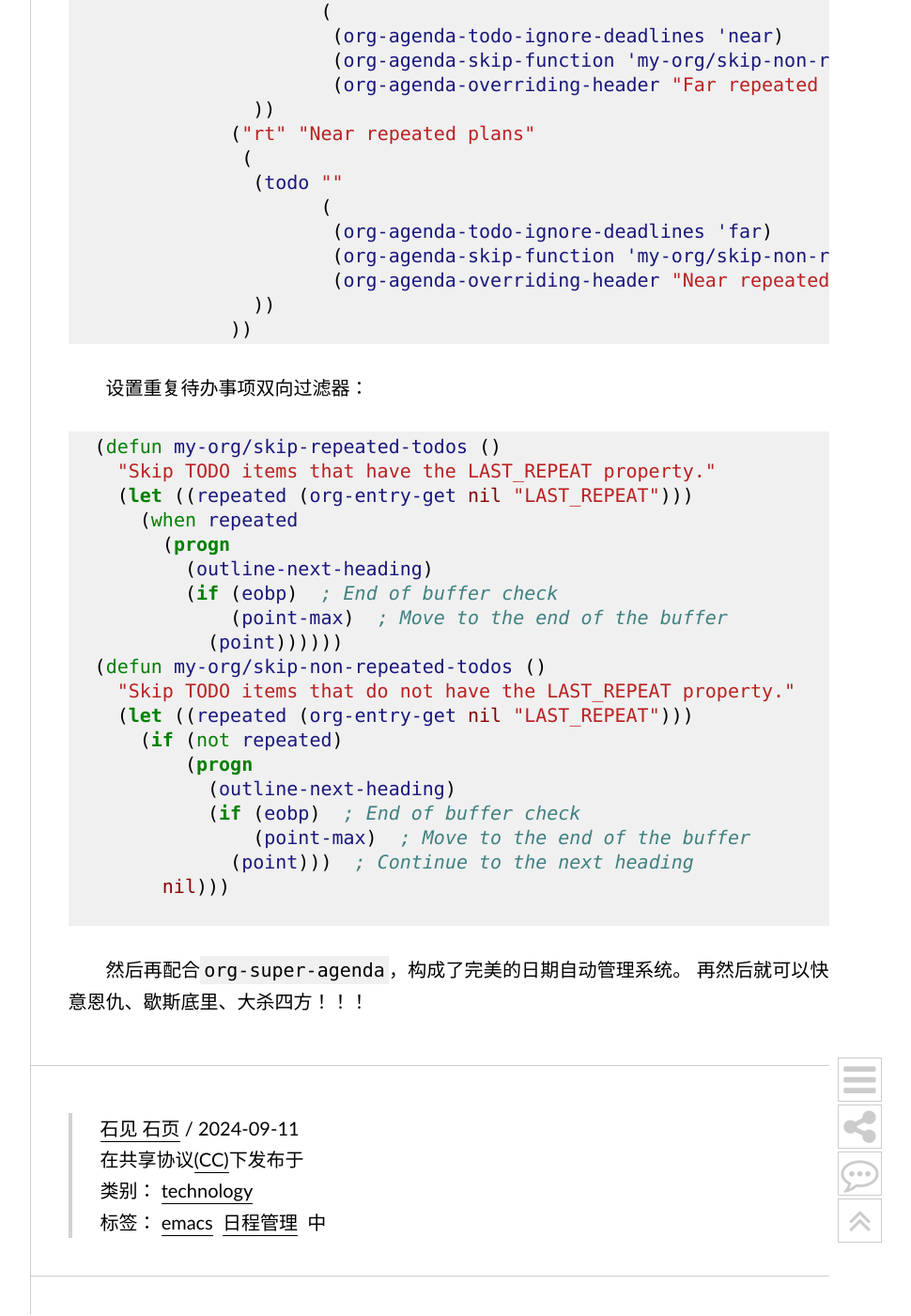
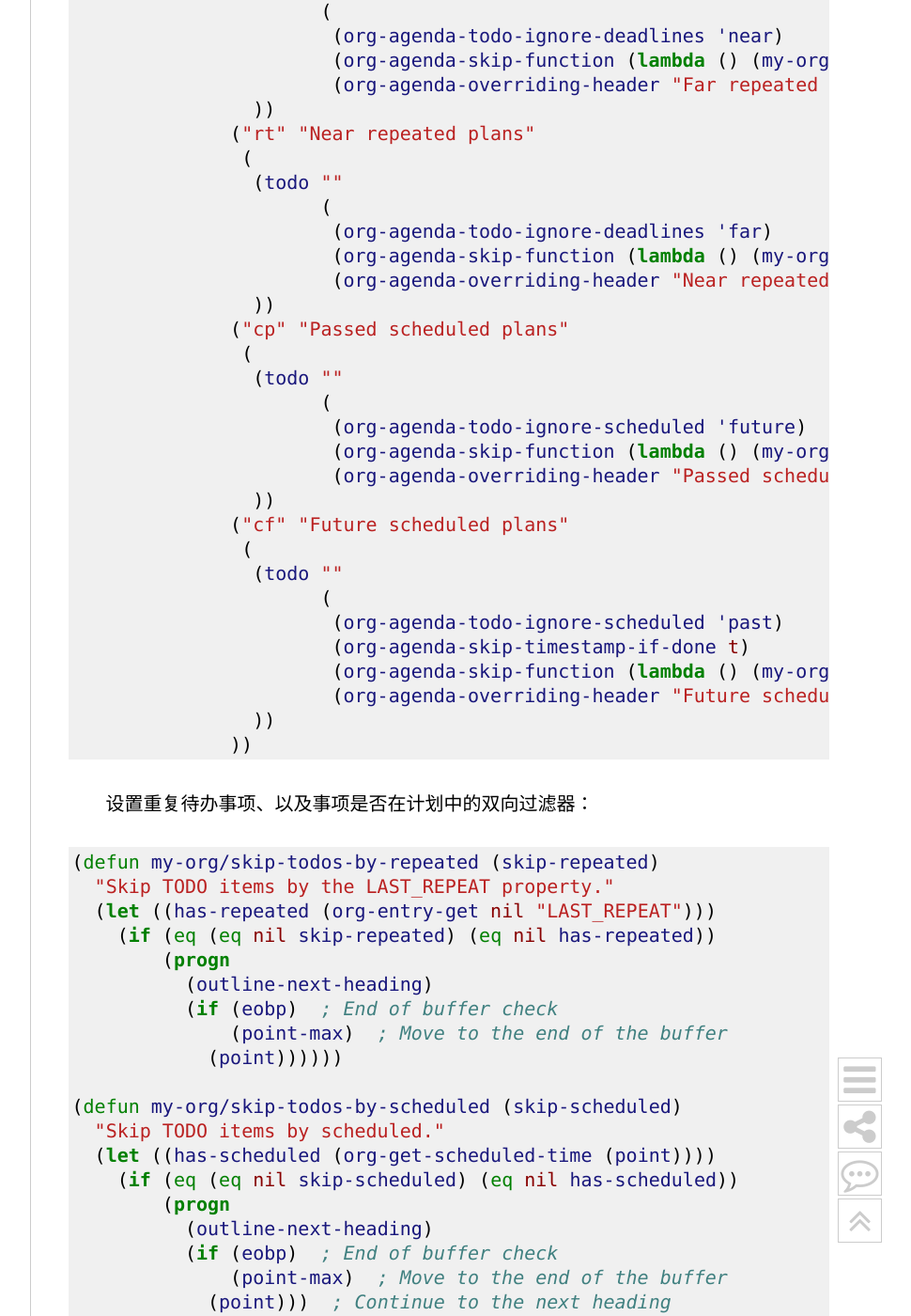
Before and after one commit to dustincys/cn, a Jekyll site: the page built from _posts/2024-09-11-agenda.md, in a window 1280 px wide and 1400 px high, scrolled down 1758 px. Shown: the whole window at 94% size, without its empty margins (183-1153 px from the left). Built offline with Jekyll 4.4.1, drawn with Linux system fonts in a browser that asks for light colours; nearby versions of some CDN libraries; comment, search, counter and statistics services are not loaded; some of the changed text lies outside the part shown.

Commit message:
update the funcs

````diff
--- a/_posts/2024-09-11-agenda.md
+++ b/_posts/2024-09-11-agenda.md
@@ -39,7 +39,7 @@ toc: no
                (
                 (todo ""
                       (
-                       (org-agenda-skip-function 'my-org/skip-repeated-todos)
+                       (org-agenda-skip-function (lambda () (my-org/skip-todos-by-repeated t)))
                        (org-agenda-todo-ignore-scheduled 'all)
                        (org-agenda-todo-ignore-deadlines 'near)
                        (org-agenda-overriding-header "Far plans")))
@@ -48,7 +48,7 @@ toc: no
                (
                 (todo ""
                       (
-                       (org-agenda-skip-function 'my-org/skip-repeated-todos)
+                       (org-agenda-skip-function (lambda () (my-org/skip-todos-by-repeated t)))
                        (org-agenda-todo-ignore-with-date t)
                        (org-agenda-overriding-header "No deadline plans")))
                 ))
@@ -68,7 +68,7 @@ toc: no
                 (todo ""
                       (
                        (org-agenda-todo-ignore-deadlines 'near)
-                       (org-agenda-skip-function 'my-org/skip-non-repeated-todos)
+                       (org-agenda-skip-function (lambda () (my-org/skip-todos-by-repeated nil)))
                        (org-agenda-overriding-header "Far repeated plans")))
                 ))
               ("rt" "Near repeated plans"
@@ -76,34 +76,51 @@ toc: no
                 (todo ""
                       (
                        (org-agenda-todo-ignore-deadlines 'far)
-                       (org-agenda-skip-function 'my-org/skip-non-repeated-todos)
+                       (org-agenda-skip-function (lambda () (my-org/skip-todos-by-repeated nil)))
                        (org-agenda-overriding-header "Near repeated plans")))
+                ))
+              ("cp" "Passed scheduled plans"
+               (
+                (todo ""
+                      (
+                       (org-agenda-todo-ignore-scheduled 'future)
+                       (org-agenda-skip-function (lambda () (my-org/skip-todos-by-scheduled nil)))
+                       (org-agenda-overriding-header "Passed scheduled plans")))
+                ))
+              ("cf" "Future scheduled plans"
+               (
+                (todo ""
+                      (
+                       (org-agenda-todo-ignore-scheduled 'past)
+                       (org-agenda-skip-timestamp-if-done t)
+                       (org-agenda-skip-function (lambda () (my-org/skip-todos-by-scheduled nil)))
+                       (org-agenda-overriding-header "Future scheduled plans")))
                 ))
               ))
 ```
 
-设置重复待办事项双向过滤器：
+设置重复待办事项、以及事项是否在计划中的双向过滤器：
 ```elisp
-  (defun my-org/skip-repeated-todos ()
-    "Skip TODO items that have the LAST_REPEAT property."
-    (let ((repeated (org-entry-get nil "LAST_REPEAT")))
-      (when repeated
+(defun my-org/skip-todos-by-repeated (skip-repeated)
+  "Skip TODO items by the LAST_REPEAT property."
+  (let ((has-repeated (org-entry-get nil "LAST_REPEAT")))
+    (if (eq (eq nil skip-repeated) (eq nil has-repeated))
         (progn
           (outline-next-heading)
           (if (eobp)  ; End of buffer check
               (point-max)  ; Move to the end of the buffer
             (point))))))
-  (defun my-org/skip-non-repeated-todos ()
-    "Skip TODO items that do not have the LAST_REPEAT property."
-    (let ((repeated (org-entry-get nil "LAST_REPEAT")))
-      (if (not repeated)
-          (progn
-            (outline-next-heading)
-            (if (eobp)  ; End of buffer check
-                (point-max)  ; Move to the end of the buffer
-              (point)))  ; Continue to the next heading
-        nil)))
 
+(defun my-org/skip-todos-by-scheduled (skip-scheduled)
+  "Skip TODO items by scheduled."
+  (let ((has-scheduled (org-get-scheduled-time (point))))
+    (if (eq (eq nil skip-scheduled) (eq nil has-scheduled))
+        (progn
+          (outline-next-heading)
+          (if (eobp)  ; End of buffer check
+              (point-max)  ; Move to the end of the buffer
+            (point)))  ; Continue to the next heading
+      nil)))
 ```
 
 然后再配合`org-super-agenda`，构成了完美的日期自动管理系统。
````
